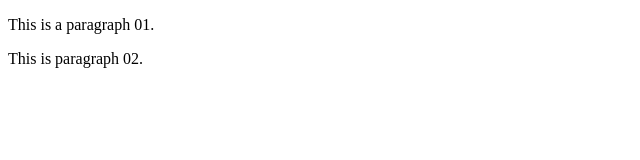
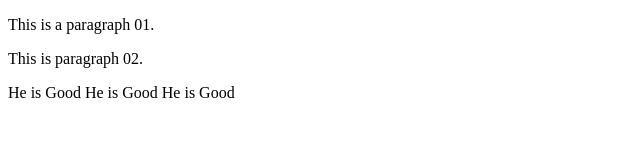
Before and after one commit to towhidulbu08/Js-Lws-Repo, a plain HTML site: page index.html in a window 1280 px wide. Shown: the whole page, without its empty margins (0-640 px from the left). Drawn offline with Linux system fonts and the light colour scheme.

Commit message:
sixth commit

```diff
--- a/index.html
+++ b/index.html
@@ -11,6 +11,8 @@
       <p id="p2">This is paragraph 02.</p>
     </div>
 
+    <p id="demo"></p>
+
     <script src="./js/Js_DOM/Js_DOM_Collections.js"></script>
   </body>
 </html>
--- a/js/Js_DOM/Js_DOM_Collections.js
+++ b/js/Js_DOM/Js_DOM_Collections.js
@@ -1,2 +1,11 @@
-const element = document.getElementsByTagName("p");
-console.log(element.p1);
+// const element = document.getElementsByTagName("p");
+// console.log(element.p1);
+
+const array = ["I", "Am", "good"];
+
+const transform = array
+  .map((e) => {
+    return `<a> He is Good </a>`;
+  })
+  .join("");
+document.getElementById("demo").innerHTML = transform;
```
Also changed, not shown: js/Js_Array_Iteration.js (+17 -0 lines), js/Js_JSON.js (added).
